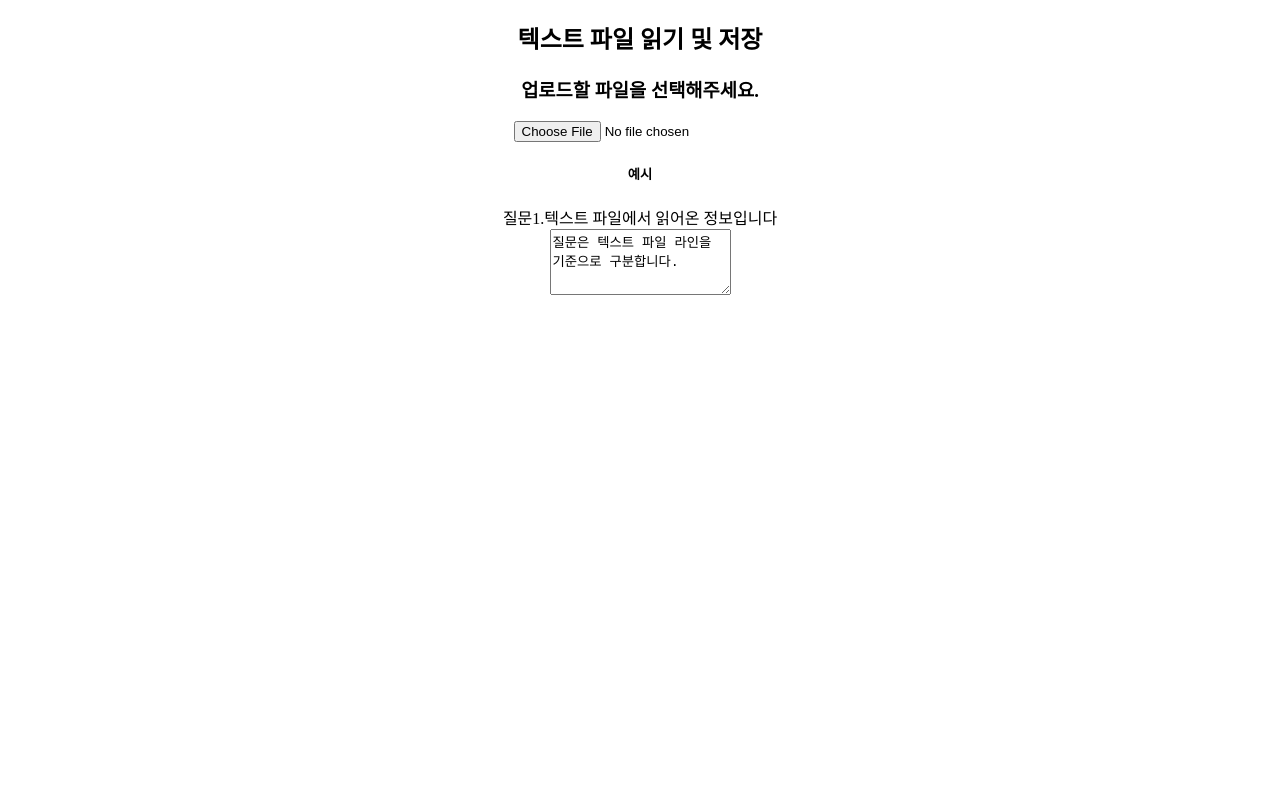
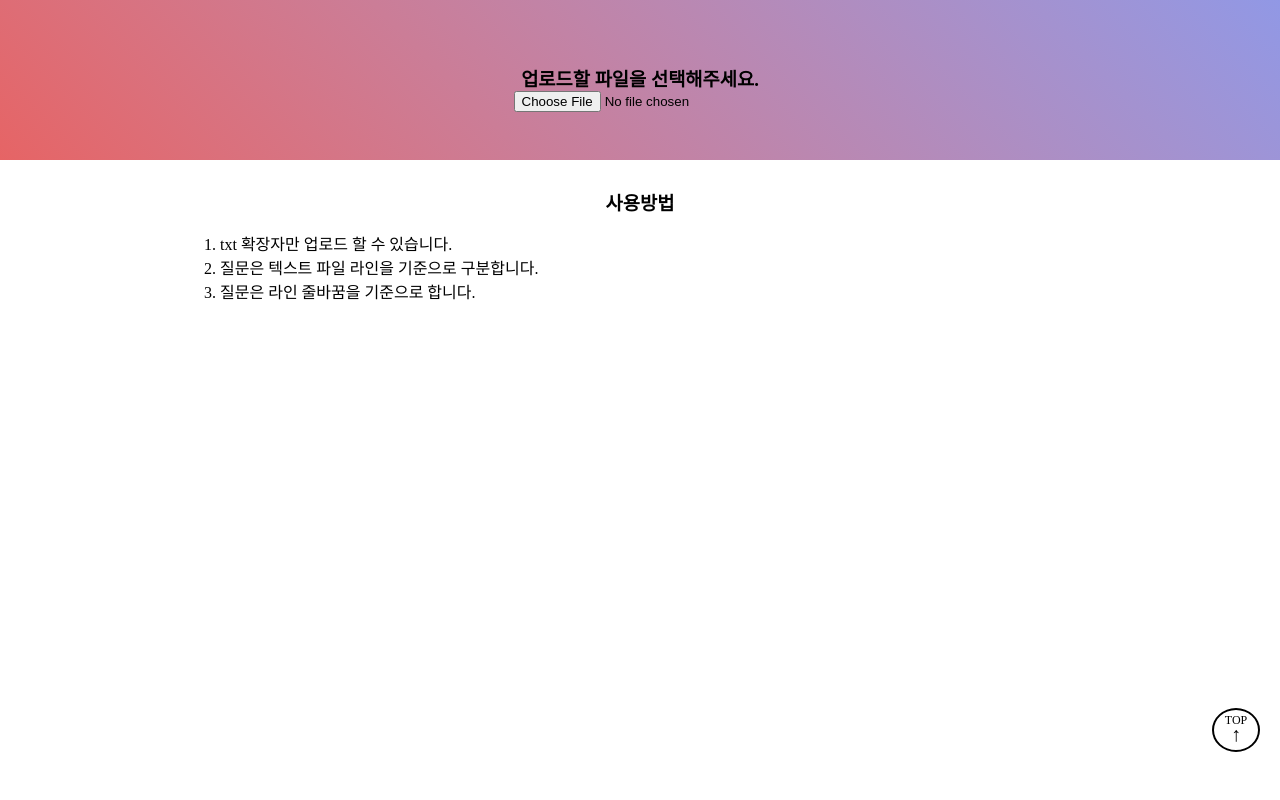
Before and after one commit to leedokchidok19/portfolio-vanillaJs-textReader, a plain HTML site: page index.html in a window 1280 px wide. Drawn offline with Linux system fonts and the light colour scheme.

Commit message:
update CSS

```diff
--- a/index.html
+++ b/index.html
@@ -8,24 +8,31 @@
 <body>
 
 <nav>
-  <h1 class="title">텍스트 파일 읽기 및 저장</h1>
-</nav>
-<section class="container">
-
   <section id="fileArea">
     <h3>
       <label for="fileInput">업로드할 파일을 선택해주세요.</label>
     </h3>
     <input type="file" id="fileInput" accept=".txt">
   </section>
+  <div class="btns">
+    <button id="saveBtn" class="btn" style="display: none;">저장</button>
+  </div>
+</nav>
+
+<section class="container">
+
   <section id="content">
-    <h5>예시</h5>
-    <div>질문1.텍스트 파일에서 읽어온 정보입니다</div>
-    <textarea rows="4" readonly>질문은 텍스트 파일 라인을 기준으로 구분합니다.</textarea>
+    <h3>사용방법</h3>
+    <ol>
+      <li>txt 확장자만 업로드 할 수 있습니다.</li>
+      <li>질문은 텍스트 파일 라인을 기준으로 구분합니다.</li>
+      <li>질문은 라인 줄바꿈을 기준으로 합니다.</li>
+    </ol>
   </section>
 
+  <a href="#fileArea" class="topBtn"></a>
+
 </section>
-<button id="saveBtn" style="display:none;">저장</button>
 
 <script src="app.js"></script>
 
--- a/style.css
+++ b/style.css
@@ -1,17 +1,105 @@
+:root {
+  --var-max-width : 1920px;
+  --var-btn-border : 0.125rem solid #fff;
+}
+
+* {
+  margin: 0;
+  padding: 0;
+}
+
+ol {
+  padding: 1rem 0 0 1.75rem;
+  text-align: left;
+}
+
 nav, section.container {
-  max-width: 1920px;
+  max-width: var(--var-max-width);
 }
-h1.title {
+
+nav {
+  background: linear-gradient(45deg in oklab, #e66465, #9198e5);
+  height: 20vh;
   text-align: center;
 }
+
+#fileArea {
+  padding-top: 8vh;
+}
+
+.btns {
+  display: flex;
+  justify-content: flex-end;
+}
+
+.btn {
+  box-sizing: border-box;
+  border: var(--var-btn-border);
+  border-radius: 0.75rem;
+  color: #fff;
+  background: none;
+  margin-right: 1.25rem;
+  padding: 0.5rem;
+  font-size: 1.125rem;
+  cursor: pointer;
+}
+
 .container {
-  margin-top: 1rem;
+  position: relative;
+  height: 80vh;
   text-align: center;
 }
+
+#content {
+  margin: 0 auto;
+  padding-top: 1.75rem;
+  box-sizing: border-box;
+  width: 70vw;
+  height: 100%;
+}
+
 .item {
-  margin-bottom: 1rem;
+  margin: 0.25rem 0 0.75rem;
+  text-align: left;
 }
+
 .item textarea {
+  margin-top: 0.75rem;
   width: 100%;
-  margin-top: 0.25rem;
+  height: 5rem;
 }
+
+/*top btn*/
+.topBtn {
+  display: inline-block; /* 버튼을 인라인 블록 요소로 만듭니다. */
+  padding: 0.5rem 0.625rem; /* 버튼 내부 여백 */
+  border: 0.125rem solid black; /* 테두리 */
+  border-radius: 50%; /* 동그란 모양 */
+  background-color: white; /* 배경색 */
+  color: black; /* 글자색 */
+  font-size: 1rem; /* 글자 크기 */
+  cursor: pointer; /* 마우스 오버 시 커서 변경 */
+  position: fixed; /* 화살표와 텍스트를 위한 상대 위치 설정 */
+  bottom: 3rem;
+  right: 1.25rem;
+  width: 1.5rem;
+  height: 1.5rem;
+}
+
+.topBtn::before {
+  content: "TOP"; /* 'TOP' 텍스트 */
+  position: absolute;
+  top: 24%; /* 위치 조정 */
+  left: 50%; /* 중앙 정렬 */
+  transform: translate(-50%, -50%); /* 중앙 정렬 보정 */
+  font-size: 0.75rem; /* 화살표 크기 */
+}
+
+.topBtn::after {
+  content: "↑"; /* 상단 화살표 */
+  position: absolute;
+  bottom: 40%; /* 위치 조정 */
+  left: 50%; /* 중앙 정렬 */
+  transform: translate(-50%, 50%); /* 중앙 정렬 보정 */
+  font-size: 1.25rem; /* 텍스트 크기 */
+}
```
Also changed, not shown: README.md.
